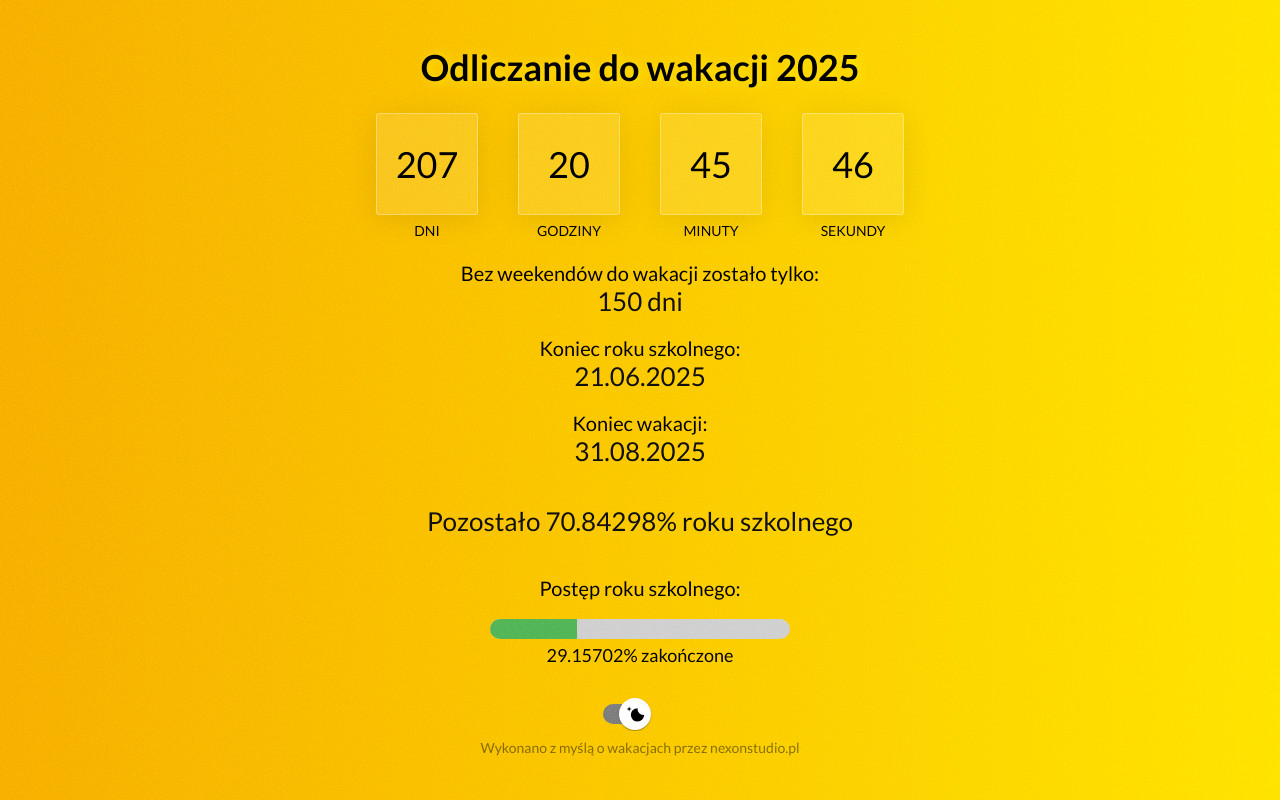
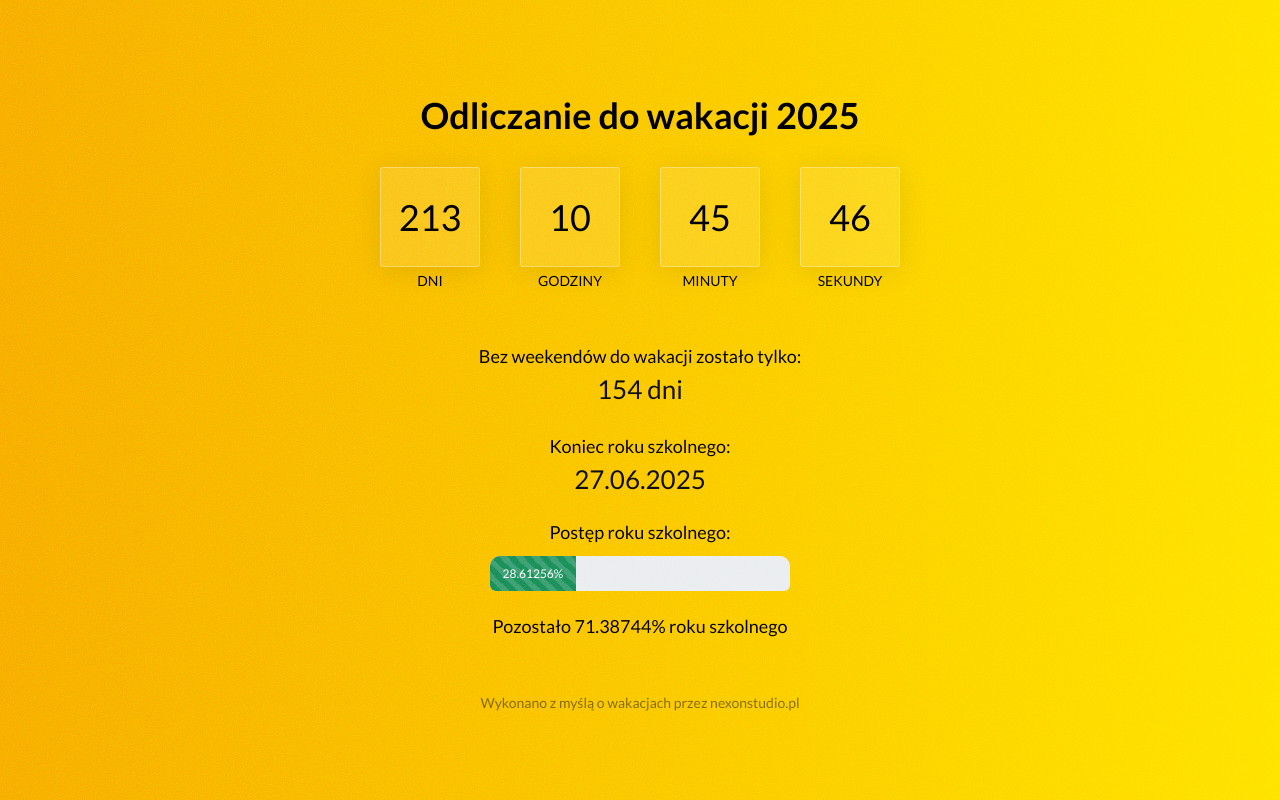
Before and after one commit to nexonyt/summer-countdown, a React (Create React App) app: page / in a window 1280 px wide. Built offline with nearby package versions, Linux system fonts and the light colour scheme.

Commit message:
Added new progress bar and fixed divs

```diff
--- a/package.json
+++ b/package.json
@@ -9,7 +9,9 @@
     "@testing-library/jest-dom": "^5.17.0",
     "@testing-library/react": "^13.4.0",
     "@testing-library/user-event": "^13.5.0",
+    "bootstrap": "^5.3.5",
     "react": "^18.3.1",
+    "react-bootstrap": "^2.10.9",
     "react-dom": "^18.3.1",
     "react-router-dom": "^6.11.2",
     "react-scripts": "^5.0.1",
@@ -17,7 +19,7 @@
     "web-vitals": "^2.1.4"
   },
   "scripts": {
-    "start": "set NODE_OPTIONS=--openssl-legacy-provider && react-scripts start",
+    "start": "react-scripts start",
     "build": "react-scripts build",
     "test": "react-scripts test",
     "eject": "react-scripts eject"
--- a/src/App.js
+++ b/src/App.js
@@ -1,6 +1,7 @@
 import './App.css';
 import { BrowserRouter } from 'react-router-dom';
 import { Router } from './Router';
+import 'bootstrap/dist/css/bootstrap.min.css';
 
 function App() {
   return (
--- /dev/null
+++ b/src/components/ProgressBarNew.jsx
@@ -0,0 +1,9 @@
+import { ProgressBar } from 'react-bootstrap';
+
+const AnimatedExample = ({ now, label, animated,variant }) => {
+  return (
+    <ProgressBar style={{ position: 'relative', height: '35px'}} variant={variant} animated={animated} now={now} label={label} />
+  );
+};
+
+export default AnimatedExample;
--- a/src/pages/SummerCountdown.jsx
+++ b/src/pages/SummerCountdown.jsx
@@ -1,6 +1,7 @@
 import React, { useState, useEffect } from "react";
 import styled from "styled-components";
 import CustomizedSwitches from "../components/CustomizedSwitches";
+import AnimatedExample from '../components/ProgressBarNew';
 
 const calculateWeekdaysLeft = (startDate, endDate) => {
   let count = 0;
@@ -31,8 +32,7 @@ const calculateTimeLeft = (targetDate) => {
 };
 
 export default function SummerCountdown() {
-  const endDate = "2025-08-31T00:35:00";
-  const targetDate = "2025-06-21T10:00:00"; // Data wakacji
+  const targetDate = "2025-06-27T00:00:00"; // Data wakacji
   const [timeLeft, setTimeLeft] = useState(calculateTimeLeft(targetDate));
   const [weekdaysLeft, setWeekdaysLeft] = useState(
     calculateWeekdaysLeft(targetDate)
@@ -101,29 +101,19 @@ export default function SummerCountdown() {
         <br></br>
         <AlternativeTextMini>Koniec roku szkolnego: </AlternativeTextMini>
         <AlternativeText>{formatDate(new Date(targetDate))}</AlternativeText>
-        <br></br>
-        <AlternativeTextMini>Koniec wakacji: </AlternativeTextMini>
-        <AlternativeText>{formatDate(new Date(endDate))}</AlternativeText>
-        <br></br>
-          <br></br>
-        <AlternativeText>
-          Pozostało {remainingPercent}% roku szkolnego
-        </AlternativeText>
 
-          <br></br>
         <ProgressBarWrapper>
           <AlternativeTextMini>Postęp roku szkolnego: </AlternativeTextMini>
-          <br></br>
           <ProgressBar>
-            <Progress style={{ width: `${percentComplete}%` }} />
+            <AnimatedExample variant={'success'} animated now={percentComplete} label={`${percentComplete}%`} />
           </ProgressBar>
-          <ProgressPercent>{percentComplete}% zakończone</ProgressPercent>
         </ProgressBarWrapper>
+        <br></br>
+        <AlternativeTextMini>
+          Pozostało {remainingPercent}% roku szkolnego
+        </AlternativeTextMini>
       </AdditionalInformationDiv>
 
-      <DivForOnClick onClick={handleButtonTheme}>
-        <CustomizedSwitches />
-      </DivForOnClick>
       <Footer>
         <FooterText>
           Wykonano z myślą o wakacjach przez nexonstudio.pl
@@ -182,7 +172,6 @@ const CountdownTimerMainDiv = styled.div`
   flex-direction: row;
   justify-content: center;
   align-items: center;
-  margin: 0px 0px 0px 0px;
 `;
 
 const OneElementDiv = styled.div`
@@ -211,7 +200,6 @@ const MainHeaderTitle = styled.div`
   width: 100%;
   font-size: 36px;
   font-weight: bold;
-  text-shadow: 4px 1px 10px rgb(252, 227, 0);
   color: rgb(0, 0, 0);
   text-align: center;
   word-wrap: break-word;
@@ -219,7 +207,7 @@ const MainHeaderTitle = styled.div`
 
 const AdditionalInformationDiv = styled.div`
   width: 100%;
-  height: 450px;
+  height: 400px;
   display: flex;
   justify-content: center;
   align-items: center;
@@ -239,7 +227,8 @@ const AlternativeText = styled.div`
 `;
 
 const AlternativeTextMini = styled.div`
- font-size: 20px;
+ font-size: 18px;
+ margin: px 0px;
 `
 
 const MainDiv = styled.div`
@@ -281,21 +270,22 @@ const MainDiv = styled.div`
 `;
 
 const ProgressBarWrapper = styled.div`
-  margin-top: 20px;
+  margin: 20px 0px;
   width: 300px;
+  height: 50px;
 `;
 
 const ProgressBar = styled.div`
   width: 100%;
-  background-color: #ccc;
-  height: 20px;
+  margin: 10px 0px;
+  height: 70px;
   border-radius: 10px;
   overflow: hidden;
 `;
 
 const Progress = styled.div`
   background-color: #4caf50;
-  height: 100%;
+  height: 50px;
   transition: width 0.5s ease-in-out;
 `;
 
```
Also changed, not shown: 1 other file (tests, documents, lock files or other folders).
